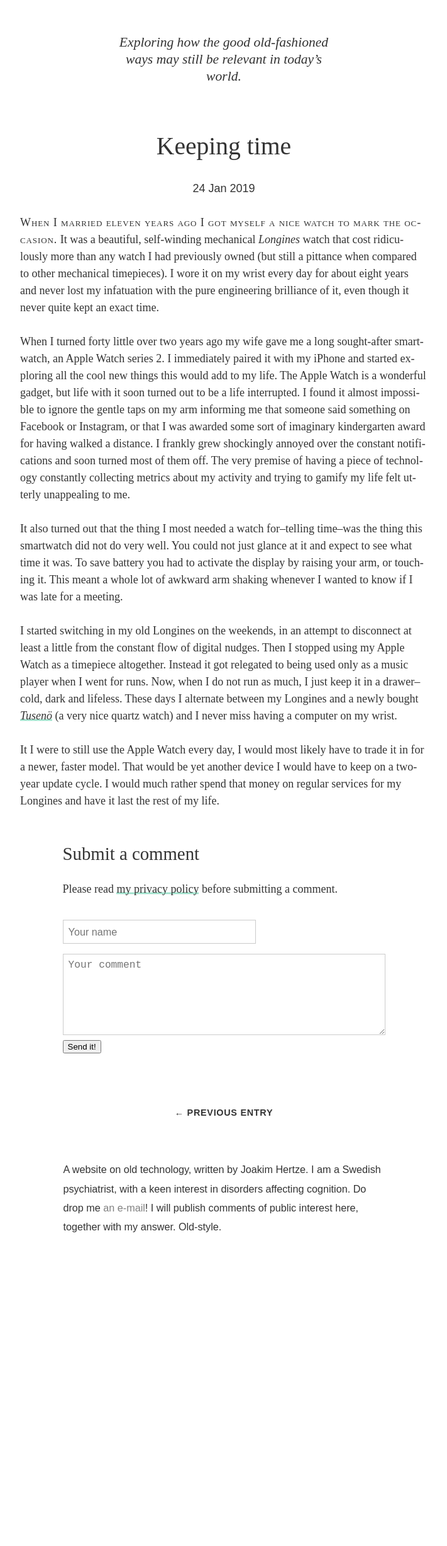
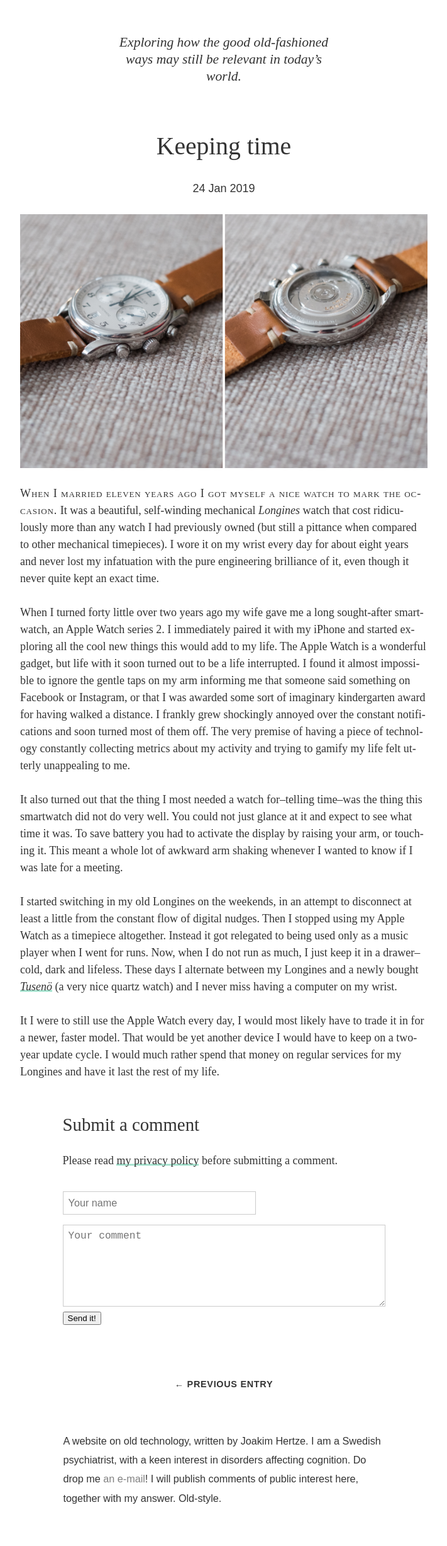
Before and after one commit to hertze/hertze.github.io, a Jekyll site: the page built from _posts/2019-01-24-keeping-time.md, in a window 1280 px wide. Shown: the whole page at 63% size, without its empty margins (284-995 px from the left). Built offline with Jekyll 4.4.1, drawn with Linux system fonts in a browser that asks for light colours; some web fonts are replaced; before the commit the page ends 2023 px from its top, so only the background shows below that.

Commit message:
Adding image to article.

```diff
--- a/_posts/2019-01-24-keeping-time.md
+++ b/_posts/2019-01-24-keeping-time.md
@@ -2,6 +2,8 @@
 title: Keeping time
 layout: post
 ---
+
+<img src="/assets/keeping-time.jpg">
 
 **When I married eleven years ago I got myself a nice watch to mark the occasion.** It was a beautiful, self-winding mechanical *Longines* watch that cost ridiculously more than any watch I had previously owned (but still a pittance when compared to other mechanical timepieces). I wore it on my wrist every day for about eight years and never lost my infatuation with the pure engineering brilliance of it, even though it never quite kept an exact time.
 
```
Also changed, not shown: assets/keeping-time.jpg (added).
